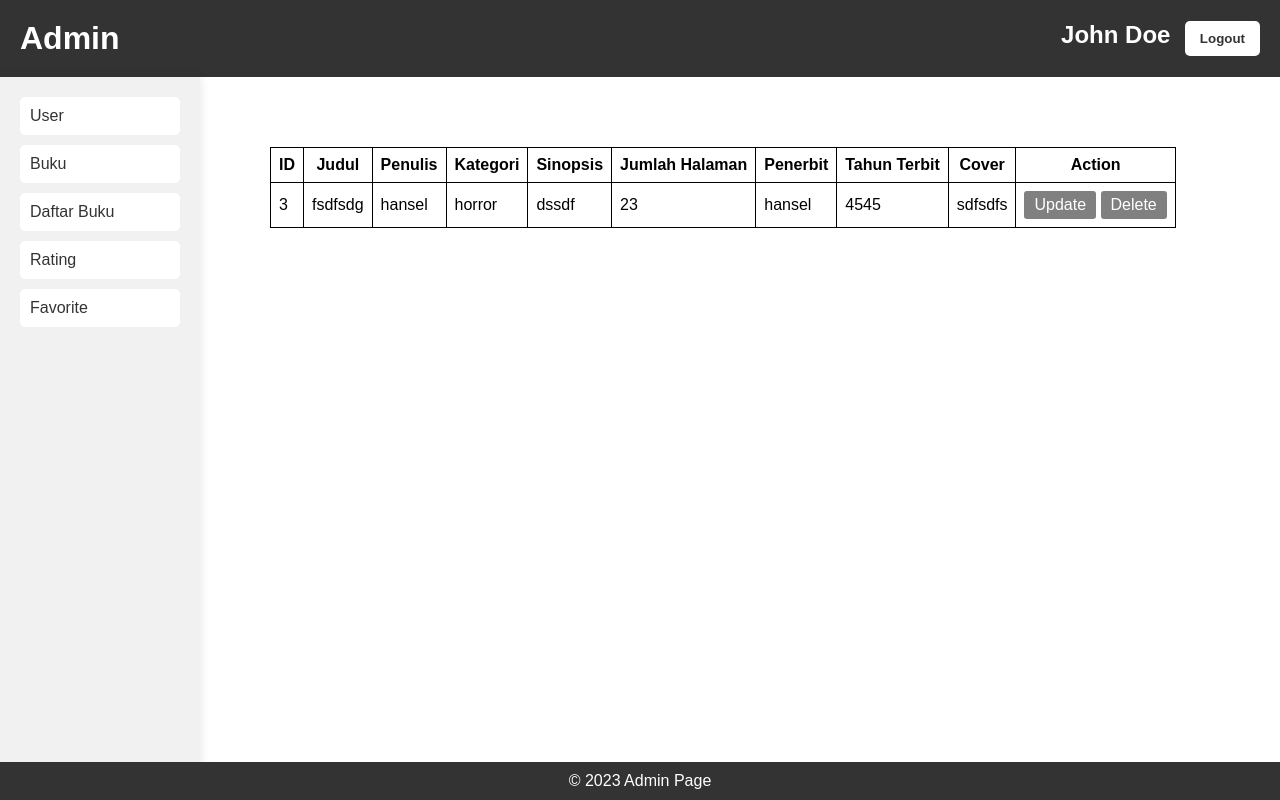
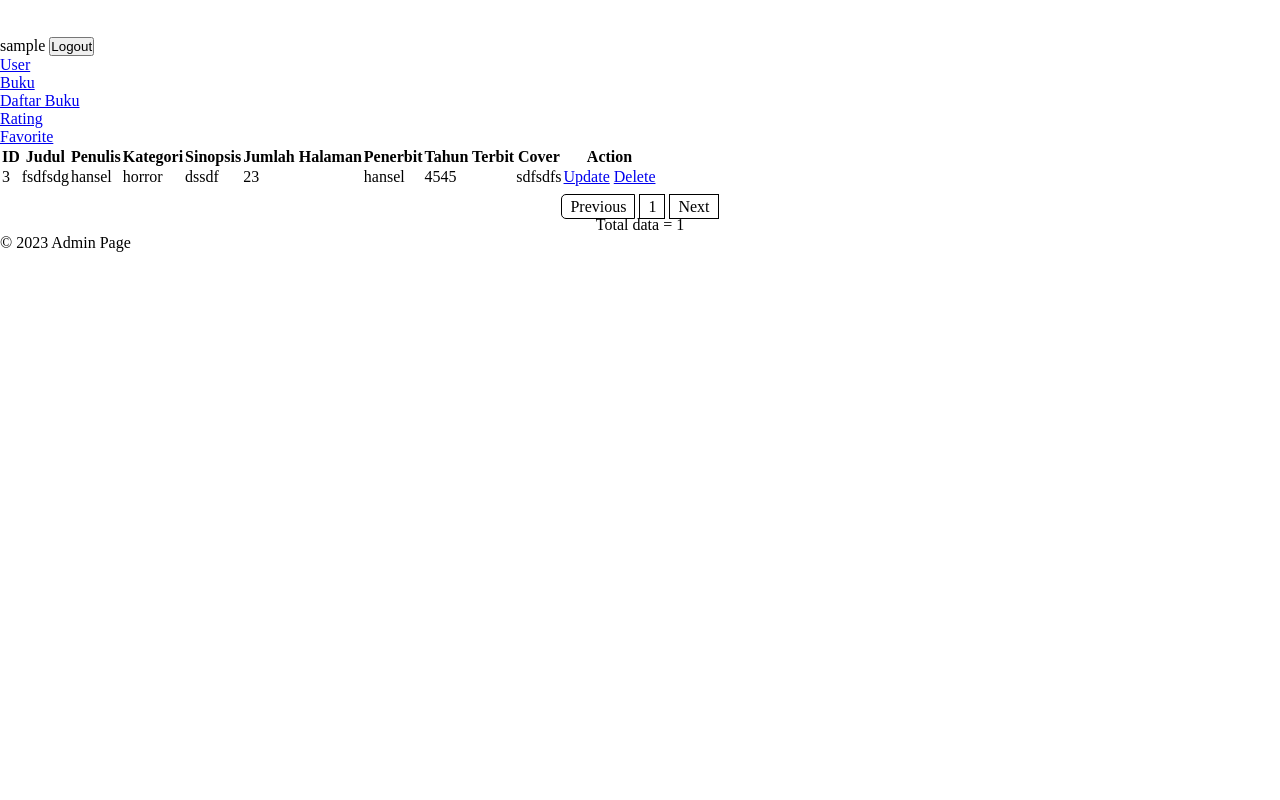
Before and after one commit to AustinNick/Bookhub-WebDev, a PHP site: page /bookhub/app/views/admin/daftarBuku.php in a window 1280 px wide. Run offline with PHP 8.4, Linux system fonts and the light colour scheme; the visitor is signed in with stand-in values (Sample User, id 1); data comes from the database, SQL or seed files in the repository.

Commit message:
admin refactoring

```diff
--- a/app/views/admin/daftarBuku.php
+++ b/app/views/admin/daftarBuku.php
@@ -1,72 +1,54 @@
-<!DOCTYPE html>
-<html lang="en">
+<?php
+$PageTitle = "Table Buku";
+include_once("template.php");
 
-<head>
-  <meta charset="UTF-8">
-  <meta name="viewport" content="width=device-width, initial-scale=1.0">
-  <title>Admin Page</title>
-  <link rel="stylesheet" href="../../../dist/css/style-admin.css">
-
+function customPageHeader()
+{
+?>
   <style>
-    /* style.css */
-    table {
-      border-collapse: collapse;
-      margin-left: 50px;
+    * {
+      margin: 0;
+      padding: 0;
     }
 
-    th,
-    td {
-      border: 1px solid #000;
-      padding: 8px 8px;
+    .pagination {
+      text-align: center;
+      margin-top: 10px;
     }
 
-    a {
+    .pagination a {
+      padding: 3px 8px;
+      border: 1px solid #000;
       text-decoration: none;
-    }
-
-    .update-button,
-    .delete-button {
-      display: inline-block;
-      padding: 5px 10px;
-      background-color: gray;
-      color: white;
-      border: none;
-      border-radius: 3px;
-    }
-
-    .update-button:hover {
-      background-color: yellow;
+      margin-bottom: 30px;
       color: black;
     }
 
-    .delete-button:hover {
-      background-color: red;
+    .pagination a.active {
+      background-color: #4CAF50;
+      color: white;
+    }
+
+    .pagination a:hover:not(.active) {
+      background-color: #ddd;
+    }
+
+    .pagination a:first-child {
+      border-top-left-radius: 5px;
+      border-bottom-left-radius: 5px;
+    }
+
+    .pagination a:last-child {
+      border-top-right-radius: 5px;
+      border-bottom-right-radius: 5px;
+    }
+
+    .pagination a.active {
+      background-color: #4CAF50;
+      color: white;
+      border: 1px solid #4CAF50;
     }
   </style>
-</head>
-
-<body>
-  <header class="header">
-    <a href="admin.html" style="color: white;">
-      <h1>Admin</h1>
-    </a>
-    <div>
-      <span class="header__admin-name">John Doe</span>
-      <button class="header__logout-button">Logout</button>
-    </div>
-  </header>
-
-  <nav class="navbar">
-    <ul>
-      <li><a href="user.php">User</a></li>
-      <li><a href="buku.php">Buku</a></li>
-      <li><a href="#">Daftar Buku</a></li>
-      <li><a href="rating.php">Rating</a></li>
-      <li><a href="favorite.php">Favorite</a></li>
-    </ul>
-  </nav>
-
-  <div class="content">
   <table>
     <tr>
       <th>ID</th>
@@ -84,14 +66,27 @@
     // Database connection settings
     include_once("../../config/config.php");
 
+    $batas = 5;
+    $halaman = isset($_GET['halaman']) ? (int)$_GET['halaman'] : 1;
+    $halaman_awal = ($halaman > 1) ? ($halaman * $batas) - $batas : 0;
+
+    $previous = $halaman - 1;
+    $next = $halaman + 1;
+
     // Query to fetch books from the buku table
     $sql = "SELECT * FROM tbbuku";
+    $sql2 = "SELECT * FROM tbbuku LIMIT $halaman_awal, $batas";
     $result = $konek->query($sql);
+    $result2 = $konek->query($sql2);
+
+    $jumlah_data = mysqli_num_rows($result);
+    $total_halaman = ceil($jumlah_data / $batas);
+    $nomor = $halaman_awal + 1;
 
     // Check if any books are found
-      if ($result->num_rows > 0) {
+    if ($result2->num_rows > 0) {
       // Output data of each row
-        while ($row = $result->fetch_assoc()) {
+      while ($row = $result2->fetch_assoc()) {
         echo "<tr>";
         echo "<td>" . $row["buku_id"] . "</td>";
         echo "<td>" . $row["judul"] . "</td>";
@@ -111,17 +106,22 @@
     } else {
       echo "<tr><td colspan='10'>No book found.</td></tr>";
     }
-
-      // Close the database connection
-      $konek->close();
     ?>
   </table>
+
+  <div class="pagination">
+    <a class="page-link" <?= ($halaman > 1) ? "href='?halaman=$previous'" : '' ?>>Previous</a>
+    <?php
+    for ($x = 1; $x <= $total_halaman; $x++) {
+      if ($halaman == $x) {
+    ?>
+        <a class="page-link"><?= $x; ?></a></li>
+      <?php } else { ?>
+        <a class="page-link" href="?halaman=<?= $x ?>"><?= $x; ?></a></li>
+      <?php } ?>
+    <?php } ?>
+    <a class="page-link" <?= ($halaman < $total_halaman) ? "href='?halaman=$next'" : 'aa' ?>>Next</a>
+
+    <p>Total data = <?= $jumlah_data; ?></p>
   </div>
-
-  <footer class="footer">
-    <p>&copy; 2023 Admin Page</p>
-  </footer>
-
-</body>
-
-</html>
+<?php }
```
Also changed, not shown: app/views/admin/buku.php (+8 -40 lines), app/views/admin/favorite.php (+1 -41 lines), app/views/admin/rating.php (+7 -77 lines), app/views/admin/user.php (+7 -79 lines). Lines whose indentation alone changed are shown as unchanged.
